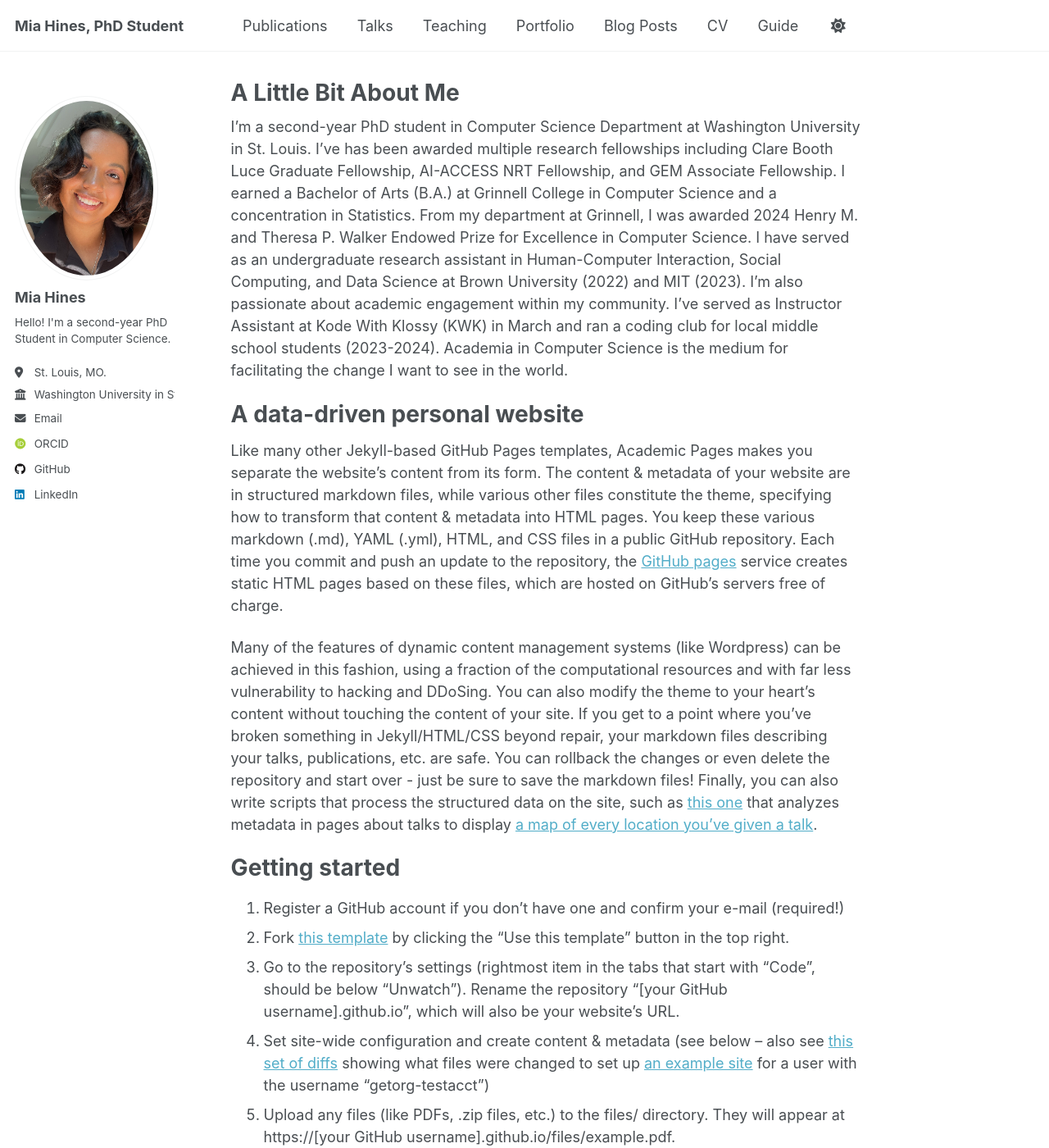
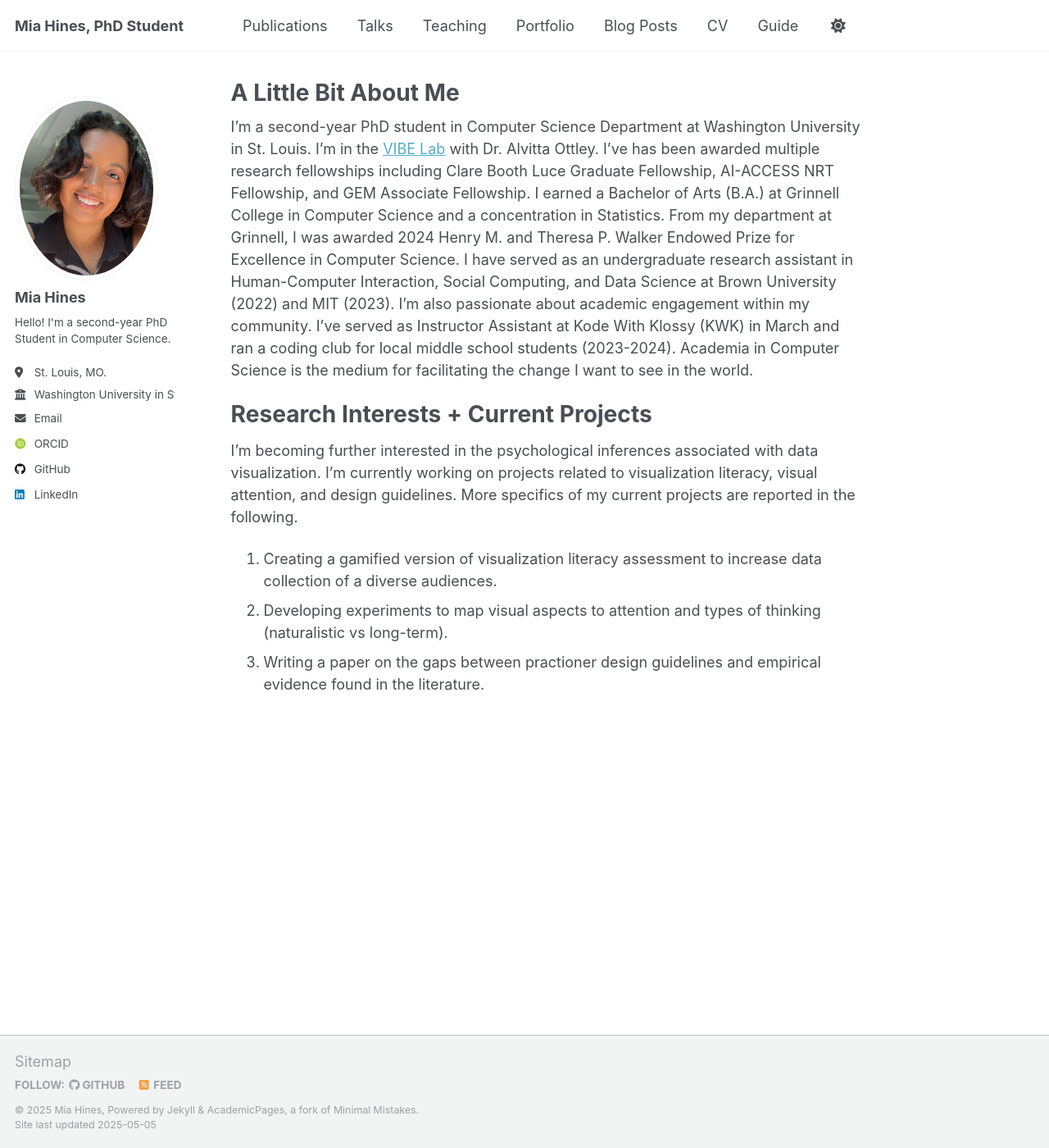
Before and after one commit to MiaHines/miahines.github.io, a Jekyll site: the page built from _pages/about.md, in a window 1280 px wide and 1400 px high. Shown: the whole window at 82% size. Built offline with Jekyll 4.4.1, drawn with Linux system fonts in a browser that asks for light colours; some web fonts are replaced; some of the changed text lies outside the part shown.

Commit message:
research interests + projects

```diff
--- a/_pages/about.md
+++ b/_pages/about.md
@@ -7,44 +7,12 @@ redirect_from:
   - /about.html
 ---
 
- I'm a second-year PhD student in Computer Science Department at Washington University in St. Louis. I've has been awarded multiple research fellowships including Clare Booth Luce Graduate Fellowship, AI-ACCESS NRT Fellowship, and GEM Associate Fellowship. I earned a Bachelor of Arts (B.A.) at Grinnell College in Computer Science and a concentration in Statistics. From my department at Grinnell, I was awarded 2024 Henry M. and Theresa P. Walker Endowed Prize for Excellence in Computer Science. I have served as an undergraduate research assistant in Human-Computer Interaction, Social Computing, and Data Science at Brown University (2022) and MIT (2023). I'm also passionate about academic engagement within my community. I've served as Instructor Assistant at Kode With Klossy (KWK) in March and ran a coding club for local middle school students (2023-2024). Academia in Computer Science is the medium for facilitating the change I want to see in the world.
+ I'm a second-year PhD student in Computer Science Department at Washington University in St. Louis. I'm in the [VIBE Lab](https://visualdata.wustl.edu/) with Dr. Alvitta Ottley. I've has been awarded multiple research fellowships including Clare Booth Luce Graduate Fellowship, AI-ACCESS NRT Fellowship, and GEM Associate Fellowship. I earned a Bachelor of Arts (B.A.) at Grinnell College in Computer Science and a concentration in Statistics. From my department at Grinnell, I was awarded 2024 Henry M. and Theresa P. Walker Endowed Prize for Excellence in Computer Science. I have served as an undergraduate research assistant in Human-Computer Interaction, Social Computing, and Data Science at Brown University (2022) and MIT (2023). I'm also passionate about academic engagement within my community. I've served as Instructor Assistant at Kode With Klossy (KWK) in March and ran a coding club for local middle school students (2023-2024). Academia in Computer Science is the medium for facilitating the change I want to see in the world.
 
 
-A data-driven personal website
+Research Interests + Current Projects
 ======
-Like many other Jekyll-based GitHub Pages templates, Academic Pages makes you separate the website's content from its form. The content & metadata of your website are in structured markdown files, while various other files constitute the theme, specifying how to transform that content & metadata into HTML pages. You keep these various markdown (.md), YAML (.yml), HTML, and CSS files in a public GitHub repository. Each time you commit and push an update to the repository, the [GitHub pages](https://pages.github.com/) service creates static HTML pages based on these files, which are hosted on GitHub's servers free of charge.
-
-Many of the features of dynamic content management systems (like Wordpress) can be achieved in this fashion, using a fraction of the computational resources and with far less vulnerability to hacking and DDoSing. You can also modify the theme to your heart's content without touching the content of your site. If you get to a point where you've broken something in Jekyll/HTML/CSS beyond repair, your markdown files describing your talks, publications, etc. are safe. You can rollback the changes or even delete the repository and start over - just be sure to save the markdown files! Finally, you can also write scripts that process the structured data on the site, such as [this one](https://github.com/academicpages/academicpages.github.io/blob/master/talkmap.ipynb) that analyzes metadata in pages about talks to display [a map of every location you've given a talk](https://academicpages.github.io/talkmap.html).
-
-Getting started
-======
-1. Register a GitHub account if you don't have one and confirm your e-mail (required!)
-1. Fork [this template](https://github.com/academicpages/academicpages.github.io) by clicking the "Use this template" button in the top right.
-1. Go to the repository's settings (rightmost item in the tabs that start with "Code", should be below "Unwatch"). Rename the repository "[your GitHub username].github.io", which will also be your website's URL.
-1. Set site-wide configuration and create content & metadata (see below -- also see [this set of diffs](http://archive.is/3TPas) showing what files were changed to set up [an example site](https://getorg-testacct.github.io) for a user with the username "getorg-testacct")
-1. Upload any files (like PDFs, .zip files, etc.) to the files/ directory. They will appear at https://[your GitHub username].github.io/files/example.pdf.
-1. Check status by going to the repository settings, in the "GitHub pages" section
-
-Site-wide configuration
-------
-The main configuration file for the site is in the base directory in [_config.yml](https://github.com/academicpages/academicpages.github.io/blob/master/_config.yml), which defines the content in the sidebars and other site-wide features. You will need to replace the default variables with ones about yourself and your site's github repository. The configuration file for the top menu is in [_data/navigation.yml](https://github.com/academicpages/academicpages.github.io/blob/master/_data/navigation.yml). For example, if you don't have a portfolio or blog posts, you can remove those items from that navigation.yml file to remove them from the header.
-
-Create content & metadata
-------
-For site content, there is one markdown file for each type of content, which are stored in directories like _publications, _talks, _posts, _teaching, or _pages. For example, each talk is a markdown file in the [_talks directory](https://github.com/academicpages/academicpages.github.io/tree/master/_talks). At the top of each markdown file is structured data in YAML about the talk, which the theme will parse to do lots of cool stuff. The same structured data about a talk is used to generate the list of talks on the [Talks page](https://academicpages.github.io/talks), each [individual page](https://academicpages.github.io/talks/2012-03-01-talk-1) for specific talks, the talks section for the [CV page](https://academicpages.github.io/cv), and the [map of places you've given a talk](https://academicpages.github.io/talkmap.html) (if you run this [python file](https://github.com/academicpages/academicpages.github.io/blob/master/talkmap.py) or [Jupyter notebook](https://github.com/academicpages/academicpages.github.io/blob/master/talkmap.ipynb), which creates the HTML for the map based on the contents of the _talks directory).
-
-**Markdown generator**
-
-The repository includes [a set of Jupyter notebooks](https://github.com/academicpages/academicpages.github.io/tree/master/markdown_generator
-) that converts a CSV containing structured data about talks or presentations into individual markdown files that will be properly formatted for the Academic Pages template. The sample CSVs in that directory are the ones I used to create my own personal website at stuartgeiger.com. My usual workflow is that I keep a spreadsheet of my publications and talks, then run the code in these notebooks to generate the markdown files, then commit and push them to the GitHub repository.
-
-How to edit your site's GitHub repository
-------
-Many people use a git client to create files on their local computer and then push them to GitHub's servers. If you are not familiar with git, you can directly edit these configuration and markdown files directly in the github.com interface. Navigate to a file (like [this one](https://github.com/academicpages/academicpages.github.io/blob/master/_talks/2012-03-01-talk-1.md) and click the pencil icon in the top right of the content preview (to the right of the "Raw | Blame | History" buttons). You can delete a file by clicking the trashcan icon to the right of the pencil icon. You can also create new files or upload files by navigating to a directory and clicking the "Create new file" or "Upload files" buttons.
-
-Example: editing a markdown file for a talk
-![Editing a markdown file for a talk](/images/editing-talk.png)
-
-For more info
-------
-More info about configuring Academic Pages can be found in [the guide](https://academicpages.github.io/markdown/), the [growing wiki](https://github.com/academicpages/academicpages.github.io/wiki), and you can always [ask a question on GitHub](https://github.com/academicpages/academicpages.github.io/discussions). The [guides for the Minimal Mistakes theme](https://mmistakes.github.io/minimal-mistakes/docs/configuration/) (which this theme was forked from) might also be helpful.
+I'm becoming further interested in the psychological inferences associated with data visualization. I'm currently working on projects related to visualization literacy, visual attention, and design guidelines. More specifics of my current projects are reported in the following.
+1. Creating a gamified version of visualization literacy assessment to increase data collection of a diverse audiences.
+1. Developing experiments to map visual aspects to attention and types of thinking (naturalistic vs long-term).
+1. Writing a paper on the gaps between practioner design guidelines and empirical evidence found in the literature.
```
